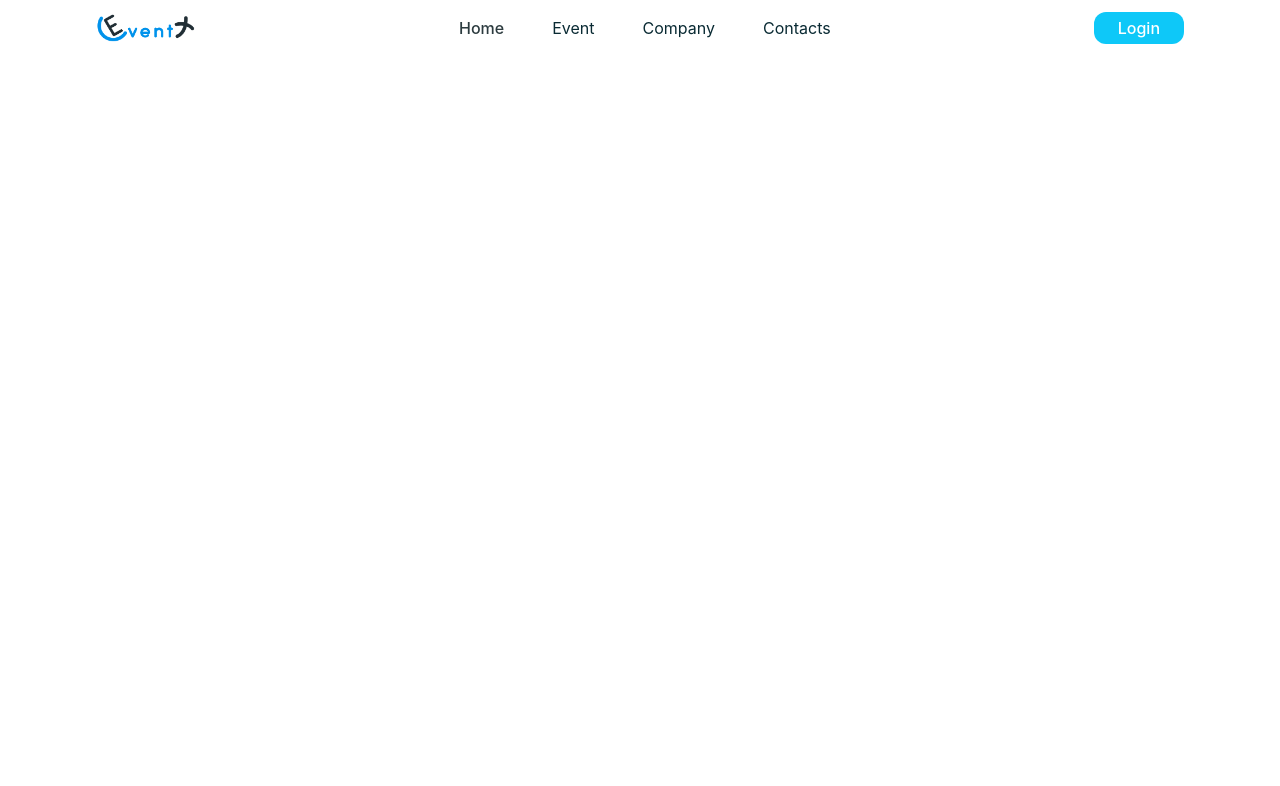
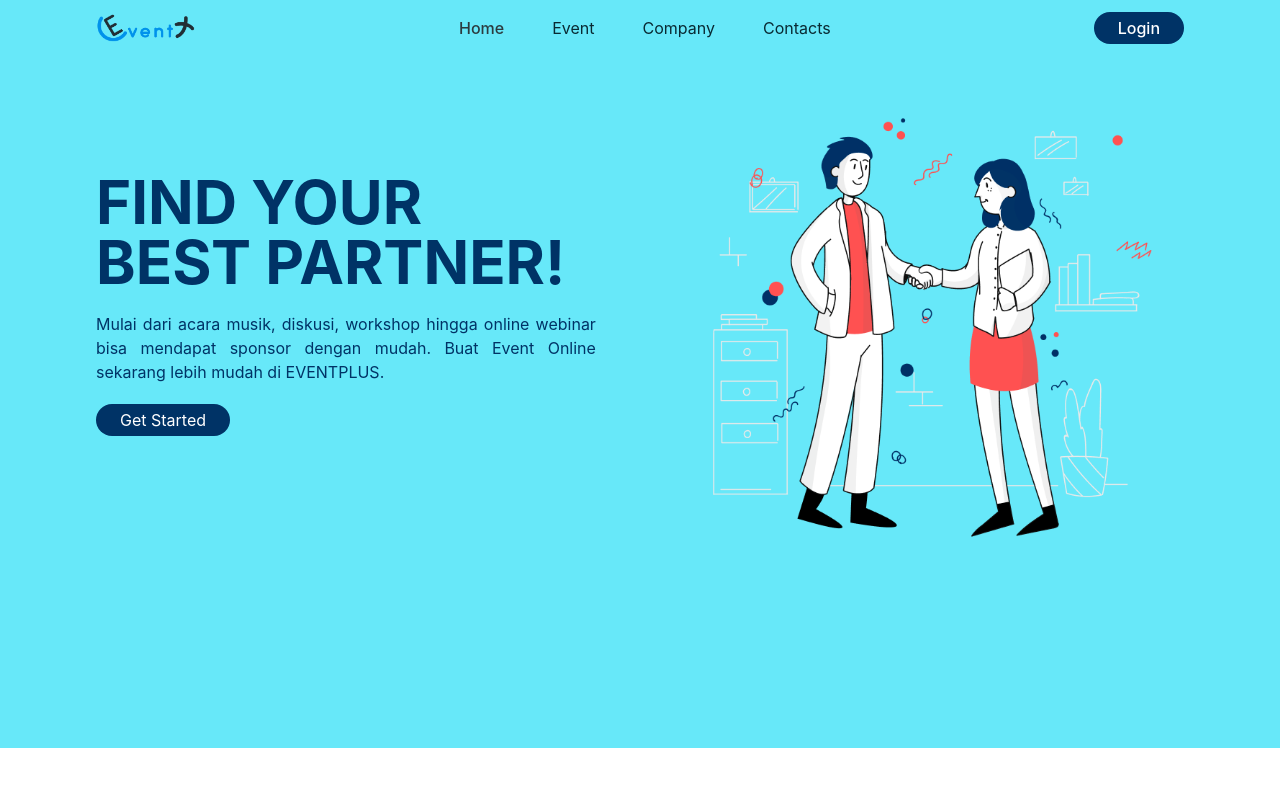
Before and after one commit to Wildanzr/FE-Event-, a React (Vite) app: page / in a window 1280 px wide. Shown: the top 786 px of the page. Built offline with nearby package versions, Linux system fonts and the light colour scheme.

Commit message:
#3 - Components jumbotron

```diff
--- a/src/App.jsx
+++ b/src/App.jsx
@@ -1,4 +1,6 @@
 import Header from "./components/header/Header"
+import Jumbotron from "./components/main/Jumbotron"
+
 import './App.css'
 
 function App() {
@@ -6,6 +8,7 @@ function App() {
   return (
     <div className="App">
       <Header/>
+      <Jumbotron/>
     </div>
   )
 }
--- a/src/components/header/Header.jsx
+++ b/src/components/header/Header.jsx
@@ -5,7 +5,7 @@ import Logo from "../../images/logo.png"
 
 const Header = () => {
     return(
-        <section className="h-full w-full border-box transition-all duration-500 linear lg:px-24 md:px-20 px-3 py-3 bg-white">
+        <section className="h-full w-full border-box transition-all duration-500 linear lg:px-24 md:px-20 px-3 py-3 bg-cyan-300">
             <div className="navbar-1-1">
             <div className="container mx-auto flex flex-wrap flex-row items-center justify-between">
                 <a href="" className="flex font-medium items-center">
@@ -21,7 +21,7 @@ const Header = () => {
                 className="hidden lg:flex lg:items-center lg:w-auto w-full lg:ml-auto lg:mr-auto flex-wrap items-center text-base justify-center"
                 id="menu">
                 <nav
-                    className="lg:space-x-12 space-x-0 lg:flex items-center justify-between text-base pt-8 lg:pt-0 lg:space-y-0 space-y-6">
+                    className="lg:space-x-12 space-x-0 lg:flex items-center justify-between text-base pt-8 lg:pt-0 lg:space-y-0 space-y-6 text-[#003366]">
                     <a href="" className="block nav-link active font-medium">Home</a>
                     <a href="" className="block nav-link">Event</a>
                     <a href="" className="block nav-link">Company</a>
@@ -31,7 +31,7 @@ const Header = () => {
 
                 <div className="hidden lg:flex lg:items-center lg:w-auto w-full" id="menu">
                 <button
-                    className="btn-fill text-white items-center border-0 py-1 px-6 focus:outline-none rounded-xl font-medium text-base mt-6 lg:mt-0">
+                    className="bg-[#003366] text-white items-center border-0 py-1 px-6 focus:outline-none rounded-full font-medium text-base mt-6 lg:mt-0">
                     Login
                 </button>
                 </div>
--- /dev/null
+++ b/src/components/main/Jumbotron.jsx
@@ -0,0 +1,26 @@
+import React from "react"
+import Hero from "../../images/hero.png"
+
+const Jumbotron = () => {
+    return (
+        <div className="flex items-center justify-center bg-cyan-300 text-justify">
+            <div className="w-full aspect-square px-6 py-6 md:px-24 md:py-24">
+                <h1 className="text-2xl md:text-6xl text-[#003366] font-bold uppercase py-5">Find your <br/> best partner! </h1>
+                <p className="text-base text-[#003366] mb-5">
+                    Mulai dari acara musik, diskusi, workshop hingga online webinar bisa mendapat sponsor dengan mudah. Buat Event Online sekarang lebih mudah di EVENTPLUS.
+                </p>
+                <button
+                    className="bg-[#003366] text-white items-center border-0 py-1 px-6 focus:outline-none rounded-full text-base mt-6 lg:mt-0">
+                    Get Started
+                </button>
+            </div>
+            <div className="w-full aspect-square">
+                <div className="container mx-auto ">
+                    <img src={Hero} width="80%"/>
+                </div>
+            </div>
+        </div>
+    )
+}
+
+export default Jumbotron
```
Also changed, not shown: notes.txt, src/images/hero.png (added).
